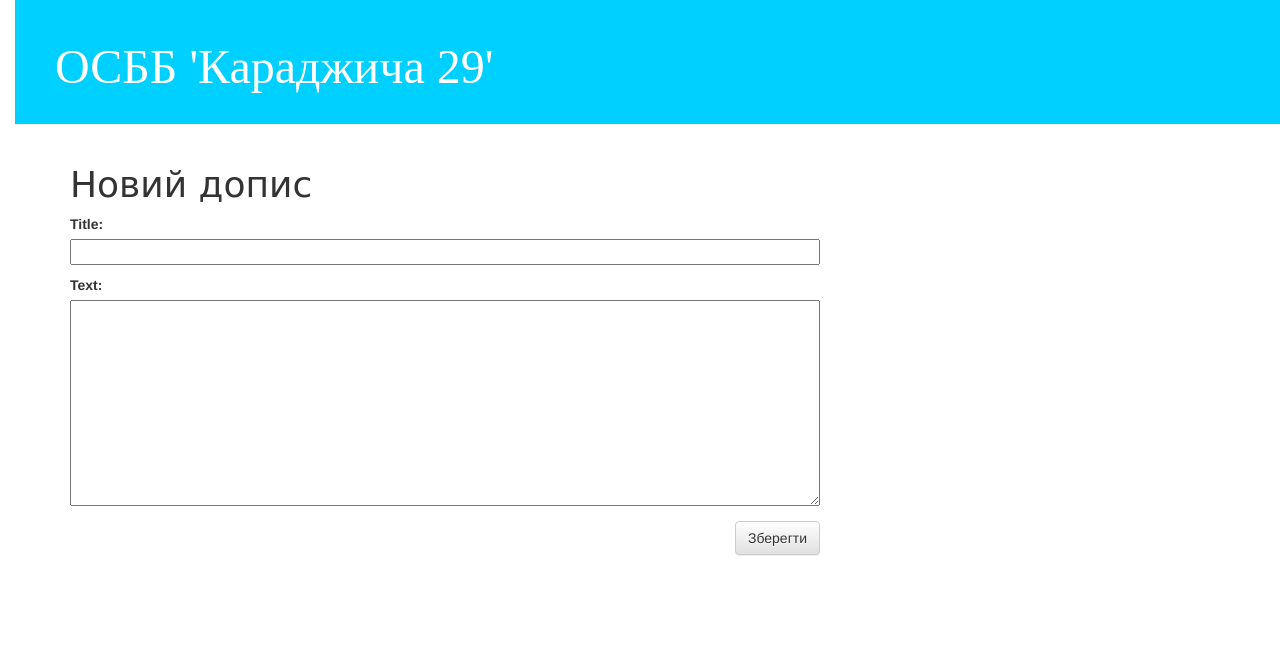
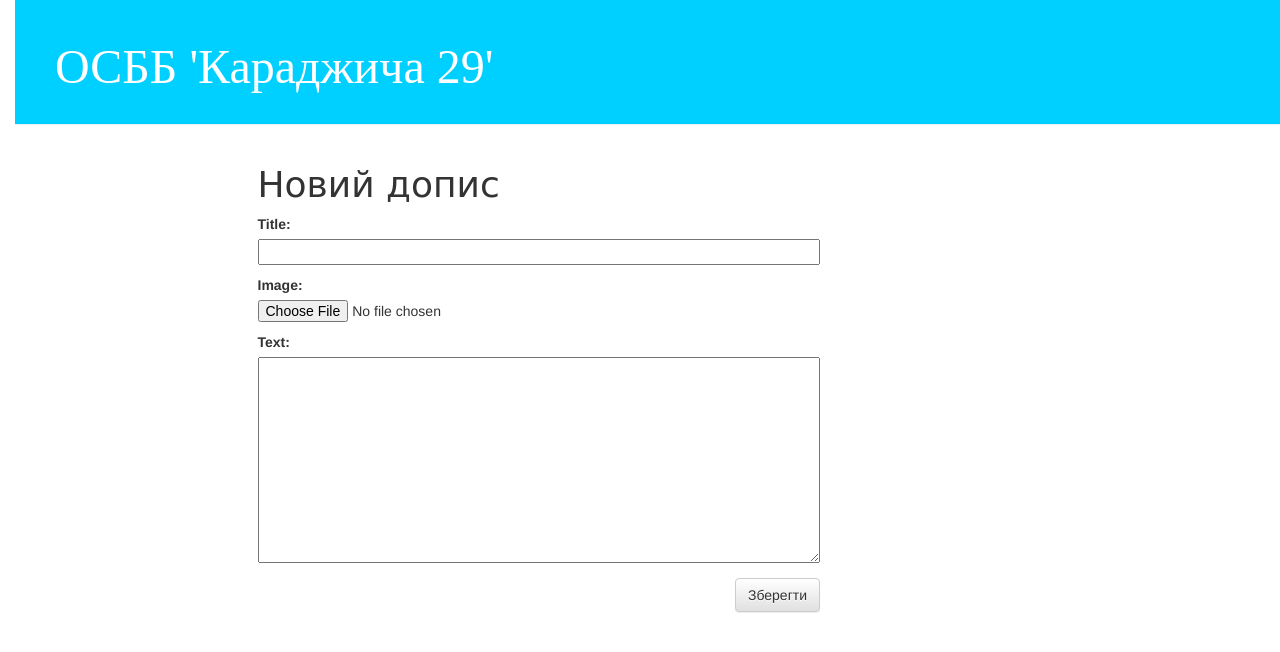
Before and after one commit to yuri08011990/osbb-site, a Django app: page /post/new/ in a window 1280 px wide. Shown: the top 652 px of the page. Run offline with Django 3.2, Linux system fonts and the light colour scheme; some libraries are stand-ins or nearby versions; some web fonts are replaced.

Commit message:
Slightly adjusted the look of the site. Added image upload capability. For now, the images are not displayed on the webpage. Installed Pillow.

```diff
--- a/blog/forms.py
+++ b/blog/forms.py
@@ -1,9 +1,9 @@
 from django import forms
-
+from PIL import Image
 from .models import Post
 
 class PostForm(forms.ModelForm):
 
     class Meta:
         model = Post
-        fields = ('title', 'text',)
+        fields = ('title', 'image', 'text',)
--- a/blog/models.py
+++ b/blog/models.py
@@ -1,9 +1,11 @@
 from django.db import models
 from django.utils import timezone
+from PIL import Image
 
 class Post(models.Model):
 	author = models.ForeignKey('auth.User', on_delete=models.CASCADE)
 	title = models.CharField(max_length=200)
+	image = models.FileField(null=True, blank=True)
 	text = models.TextField()
 	created_date = models.DateTimeField(default=timezone.now)
 	published_date = models.DateTimeField(blank=True, null=True)
--- a/blog/templates/blog/base.html
+++ b/blog/templates/blog/base.html
@@ -3,8 +3,11 @@
 <html>
     <head>
         <title>ОСББ 'Караджича 29'</title>
-        <link rel="stylesheet" href="//maxcdn.bootstrapcdn.com/bootstrap/3.2.0/css/bootstrap.min.css">
-		<link rel="stylesheet" href="//maxcdn.bootstrapcdn.com/bootstrap/3.2.0/css/bootstrap-theme.min.css">
+		<!-- Latest compiled and minified CSS -->
+		<link rel="stylesheet" href="https://maxcdn.bootstrapcdn.com/bootstrap/3.3.7/css/bootstrap.min.css" integrity="sha384-BVYiiSIFeK1dGmJRAkycuHAHRg32OmUcww7on3RYdg4Va+PmSTsz/K68vbdEjh4u" crossorigin="anonymous">
+
+		<!-- Optional theme -->
+		<link rel="stylesheet" href="https://maxcdn.bootstrapcdn.com/bootstrap/3.3.7/css/bootstrap-theme.min.css" integrity="sha384-rHyoN1iRsVXV4nD0JutlnGaslCJuC7uwjduW9SVrLvRYooPp2bWYgmgJQIXwl/Sp" crossorigin="anonymous">
 		<link href="https://fonts.googleapis.com/css?family=Forum" rel="stylesheet">
 		<link rel="stylesheet" href="{% static 'css/blog.css' %}">
     </head>
@@ -24,5 +27,9 @@
 		        </div>
 		    </div>
 		</div>
+
+		<!-- Latest compiled and minified JavaScript -->
+		<script src="https://maxcdn.bootstrapcdn.com/bootstrap/3.3.7/js/bootstrap.min.js" integrity="sha384-Tc5IQib027qvyjSMfHjOMaLkfuWVxZxUPnCJA7l2mCWNIpG9mGCD8wGNIcPD7Txa" crossorigin="anonymous"></script>
+
     </body>
 </html>
--- a/blog/templates/blog/post_detail.html
+++ b/blog/templates/blog/post_detail.html
@@ -1,6 +1,10 @@
 {% extends 'blog/base.html' %}
 
 {% block content %}
+	<div class="col-sm-18 col-sm-offset-3">
+		{% if instance.image %}
+		<img src="{{ instance.image.url }}" class="img-responsive"/>
+		{% endif %}
 	    <div class="post">
 	        {% if post.published_date %}
 	            <div class="date">
@@ -10,7 +14,9 @@
 	        {% if user.is_authenticated %}
 	    		<a class="btn btn-default" href="{% url 'post_edit' pk=post.pk %}"><span class="glyphicon glyphicon-pencil"></span></a>
 			{% endif %}
+
 	        <h1><a href="">{{ post.title }}</a></h1>
 	        <p>{{ post.text|linebreaksbr }}</p>
 	    </div>
+	</div>
 {% endblock %}
--- a/blog/templates/blog/post_edit.html
+++ b/blog/templates/blog/post_edit.html
@@ -1,9 +1,11 @@
 {% extends 'blog/base.html' %}
 
 {% block content %}
-    <h1>Новий допис</h1>
-    <form method="POST" class="post-form">{% csrf_token %}
-        {{ form.as_p }}
-        <button type="submit" class="save btn btn-default">Зберегти</button>
-    </form>
+    <div class="col-sm-18 col-sm-offset-3">
+	    <h1>Новий допис</h1>
+	    <form method="POST" class="post-form" enctype="multipart/form-data">{% csrf_token %}
+	        {{ form.as_p }}
+	        <button type="submit" class="save btn btn-default">Зберегти</button>
+	    </form>
+	</div>
 {% endblock %}
--- a/blog/urls.py
+++ b/blog/urls.py
@@ -1,5 +1,8 @@
-from django.conf.urls import url
+from django.conf.urls import include, url
+from django.conf.urls.static import static
+from django.conf import settings
 from . import views
+from PIL import Image
 
 urlpatterns = [
     url(r'^$', views.post_list, name='post_list'),
@@ -7,3 +10,6 @@ urlpatterns = [
     url(r'^post/new/$', views.post_new, name='post_new'),
     url(r'^post/(?P<pk>[0-9]+)/edit/$', views.post_edit, name='post_edit'),
 ]
+
+if settings.DEBUG:
+	urlpatterns += static(settings.MEDIA_URL, document_root=settings.MEDIA_ROOT)
--- a/blog/views.py
+++ b/blog/views.py
@@ -3,6 +3,7 @@ from django.utils import timezone
 from .models import Post
 from .forms import PostForm
 from django.core.paginator import EmptyPage, PageNotAnInteger, Paginator
+from PIL import Image
 
 def post_list(request):
     posts = Post.objects.filter(published_date__lte=timezone.now()).order_by('published_date')
@@ -18,7 +19,7 @@ def post_detail(request, pk):
 
 def post_new(request):
     if request.method == "POST":
-        form = PostForm(request.POST)
+        form = PostForm(request.POST or None, request.FILES or None)
         if form.is_valid():
             post = form.save(commit=False)
             post.author = request.user
@@ -32,7 +33,7 @@ def post_new(request):
 def post_edit(request, pk):
     post = get_object_or_404(Post, pk=pk)
     if request.method == "POST":
-        form = PostForm(request.POST, instance=post)
+        form = PostForm(request.POST or None, request.FILES or None, instance=post)
         if form.is_valid():
             post = form.save(commit=False)
             post.author = request.user
--- a/osbbsite/settings.py
+++ b/osbbsite/settings.py
@@ -120,3 +120,6 @@ USE_TZ = True
 
 STATIC_URL = '/static/'
 STATIC_ROOT = os.path.join(BASE_DIR, 'static')
+
+MEDIA_URL = '/media/'
+MEDIA_ROOT = os.path.join(BASE_DIR, 'media_cdn')
```
Also changed, not shown: blog/templates/blog/post_list.html (+19 -2 lines), blog/migrations/0002_post_image.py (added). Lines whose indentation alone changed are shown as unchanged.
